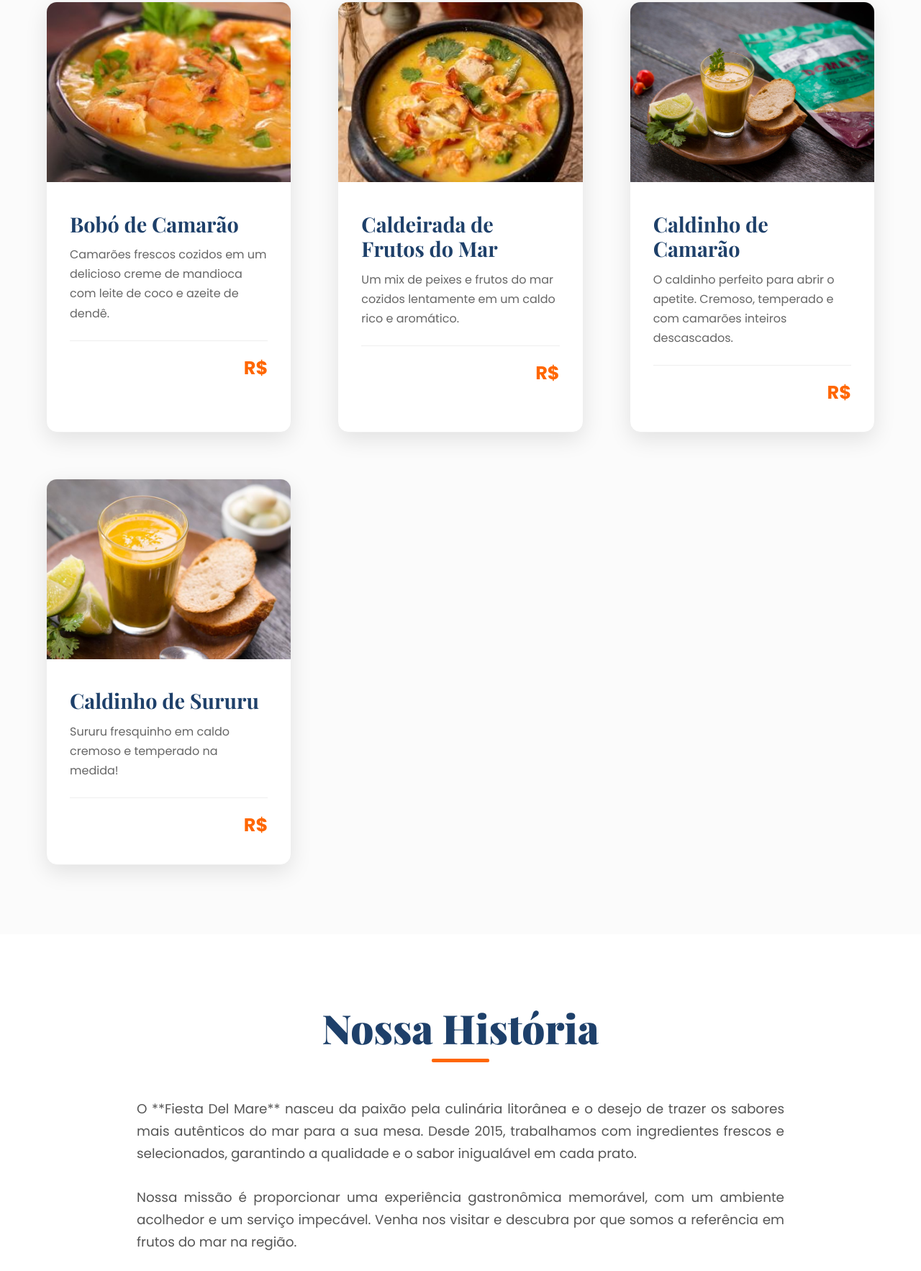
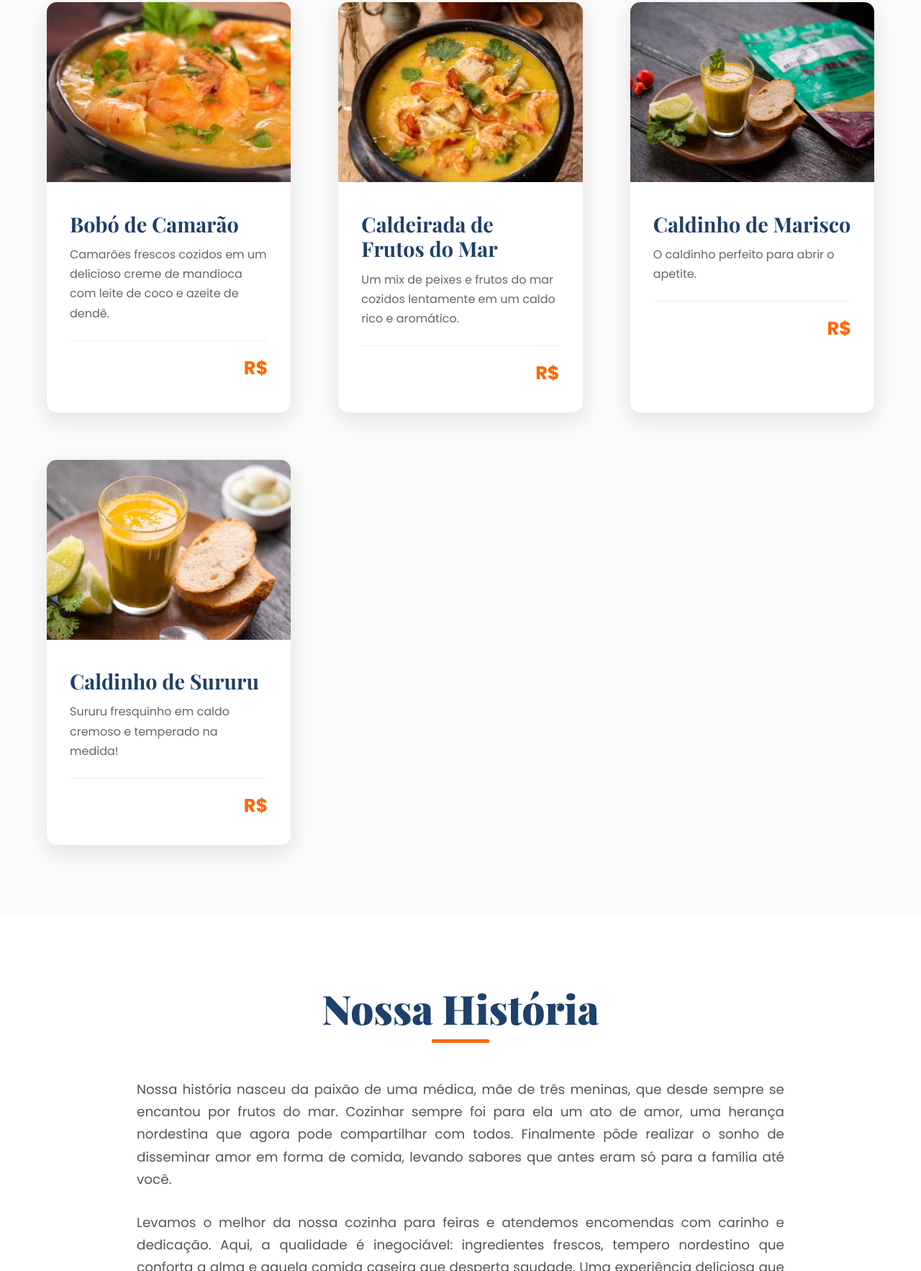
Before and after one commit to Julia-Albertim/fiestadelmar, a plain HTML site: page index.html in a window 1280 px wide. Shown: the part 1034-2800 px from the top of the page at 72% size. Drawn offline with nearby package versions, Linux system fonts and the light colour scheme.

Commit message:
Ajuste item cardápio 2

```diff
--- a/index.html
+++ b/index.html
@@ -24,7 +24,7 @@
             <ul class="nav-list">
                 <li><a href="#home">Início</a></li>
                 <li><a href="#cardapio">Cardápio</a></li>
-                <li><a href="#sobre">Sobre</a></li>
+                <li><a href="#sobre">Nossa História</a></li>
                 <li><a href="#contato">Contato</a></li>
             </ul>
         </nav>
@@ -65,10 +65,10 @@
 
             <!-- Item 3: Caldinho de Camarão -->
             <div class="menu-item">
-                <img src="assets/Fiesta Del Mare/imgs/caldinho2.jpg" alt="Caldinho de Camarão">
+                <img src="assets/Fiesta Del Mare/imgs/caldinho2.jpg" alt="Caldinho de Marisco">
                 <div class="item-info">
-                    <h3>Caldinho de Camarão</h3>
-                    <p>O caldinho perfeito para abrir o apetite. Cremoso, temperado e com camarões inteiros descascados.</p>
+                    <h3>Caldinho de Marisco</h3>
+                    <p>O caldinho perfeito para abrir o apetite.</p>
                     <span class="price">R$ </span>
                 </div>
             </div>
@@ -89,9 +89,10 @@
     <section id="sobre" class="section">
         <h2>Nossa História</h2>
         <div class="about-content">
-            <p>O **Fiesta Del Mare** nasceu da paixão pela culinária litorânea e o desejo de trazer os sabores mais autênticos do mar para a sua mesa. Desde 2015, trabalhamos com ingredientes frescos e selecionados, garantindo a qualidade e o sabor inigualável em cada prato.</p>
-            <p>Nossa missão é proporcionar uma experiência gastronômica memorável, com um ambiente acolhedor e um serviço impecável. Venha nos visitar e descubra por que somos a referência em frutos do mar na região.</p>
-        </div>
+    <p>Nossa história nasceu da paixão de uma médica, mãe de três meninas, que desde sempre se encantou por frutos do mar. Cozinhar sempre foi para ela um ato de amor, uma herança nordestina que agora pode compartilhar com todos. Finalmente pôde realizar o sonho de disseminar amor em forma de comida, levando sabores que antes eram só para a família até você.</p>
+    <p>Levamos o melhor da nossa cozinha para feiras e atendemos encomendas com carinho e dedicação. Aqui, a qualidade é inegociável: ingredientes frescos, tempero nordestino que conforta a alma e aquela comida caseira que desperta saudade. Uma experiência deliciosa que vai tocar seu coração e despertar memórias de afeto e sabor.</p>
+</div>
+
     </section>
 
     <!-- Rodapé e Contato -->
```
